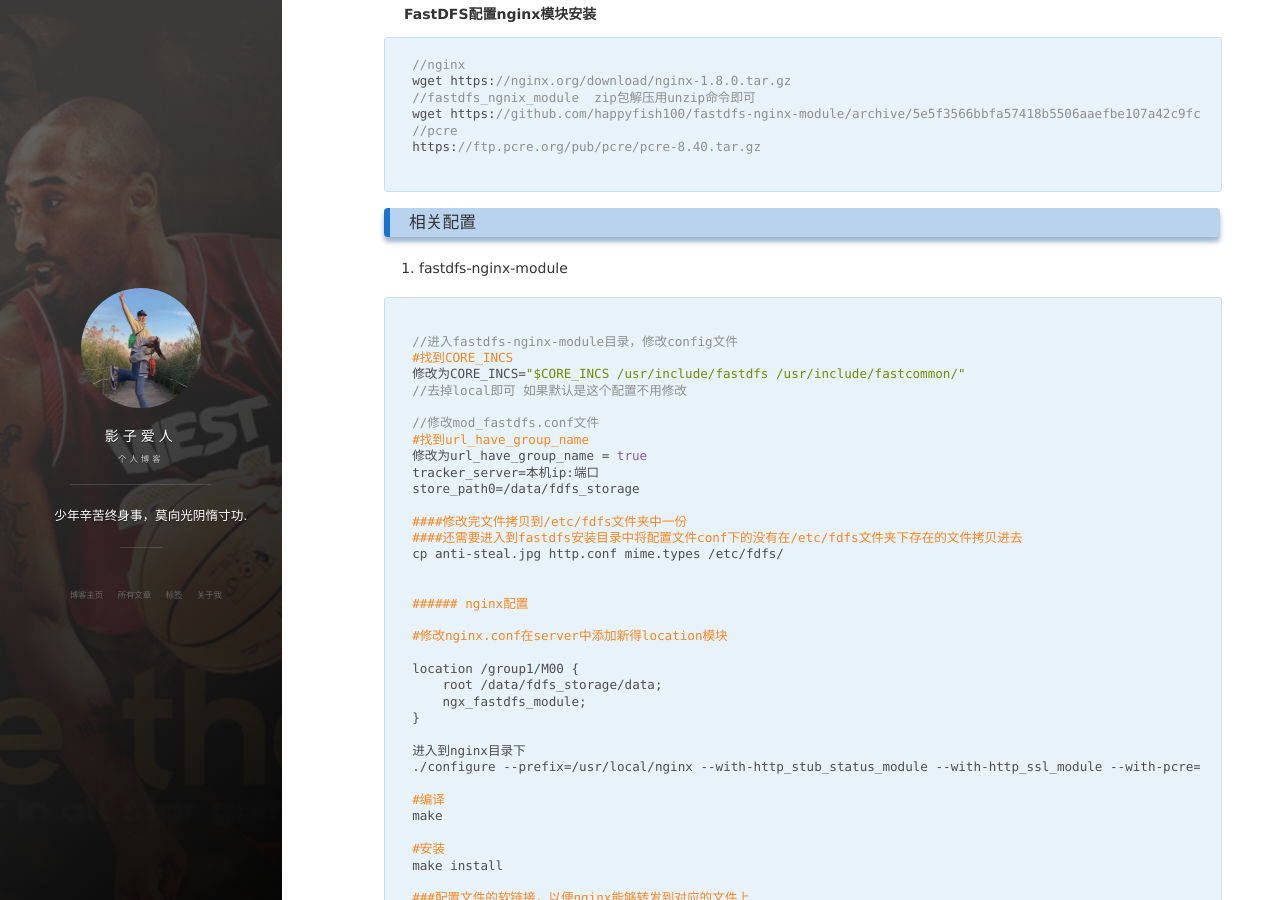
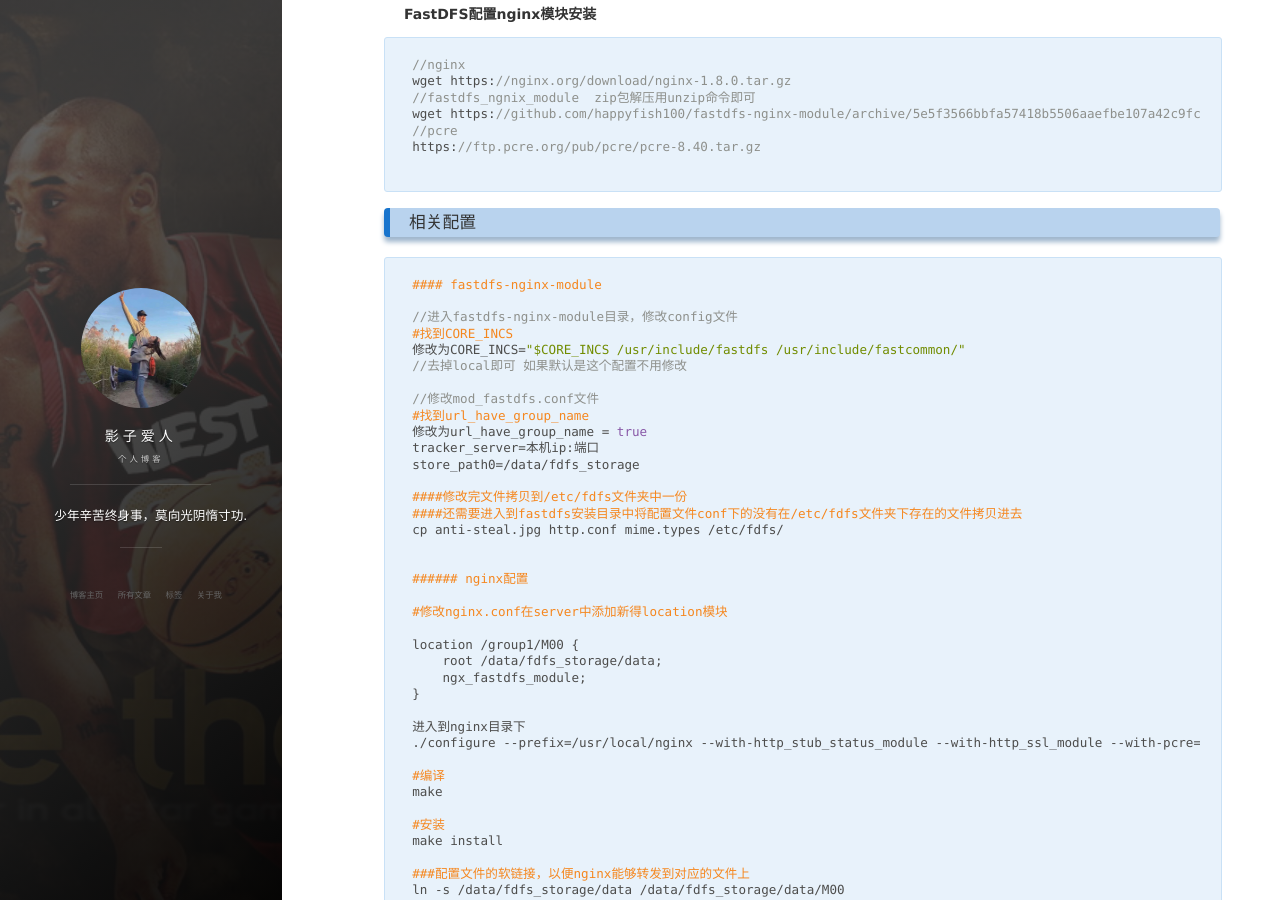
Before and after one commit to zwjunhui/personblog, a Jekyll site: the page built from _posts/2019-06-14-fastDfs.md, in a window 1280 px wide and 900 px high, scrolled down 1510 px. Built offline with Jekyll 4.4.1, drawn with Linux system fonts in a browser that asks for light colours; nearby versions of some CDN libraries; comment, search, counter and statistics services are not loaded; part of the change alters nothing that is shown.

````diff
--- a/_posts/2019-06-14-fastDfs.md
+++ b/_posts/2019-06-14-fastDfs.md
@@ -95,10 +95,9 @@ https://ftp.pcre.org/pub/pcre/pcre-8.40.tar.gz
 ```
 
 ### 相关配置
-1. fastdfs-nginx-module
-
 
 ```javascript
+#### fastdfs-nginx-module
 
 //进入fastdfs-nginx-module目录，修改config文件
 #找到CORE_INCS
````
